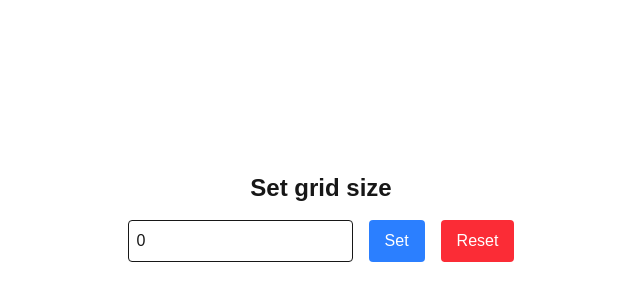
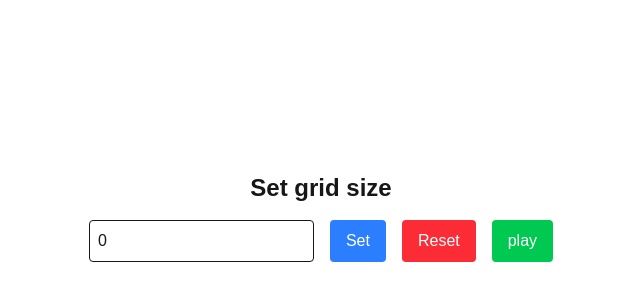
Before and after one commit to IvanTsve/lf-cardio, a Next.js app in the folder gof-cardio/: page / in a window 1280 px wide. Shown: the part 6-306 px from the top of the page, without its empty margins (319-959 px from the left). Built offline with nearby package versions, Linux system fonts and the light colour scheme.

Commit message:
Update inputs.tsx

```diff
--- a/gof-cardio/src/components/inputs.tsx
+++ b/gof-cardio/src/components/inputs.tsx
@@ -1,10 +1,14 @@
-import {InputsProps} from "../types/types";
+import {InputsProps, Play} from "../types/types";
 import { useState } from "react";
-
-function Inputs({setGridSize} : InputsProps) {
+type InputsComponentProps = InputsProps & Play;
+function Inputs({ setGridSize, play }: InputsComponentProps) {
     const [value, setValue] = useState(0);
     function handleSetSize() {
         setGridSize(value);
+    }
+
+    function handlePlay() {
+        play();
     }
 
     return (
@@ -14,6 +18,7 @@ function Inputs({setGridSize} : InputsProps) {
                 <input type="number" placeholder="Grid Size" className="border p-2 rounded"  value={value} onChange={(e) => setValue(Number(e.target.value))} />
                 <button className="cursor-pointer bg-blue-500 text-white px-4 py-2 rounded" onClick={handleSetSize}>Set</button>
                 <button className="cursor-pointer bg-red-500 text-white px-4 py-2 rounded" onClick={() => setValue(0)}>Reset</button>
+                <button className="cursor-pointer bg-green-500 text-white px-4 py-2 rounded" onClick={() => handlePlay()}>play</button>
             </div>
         </div>
     )
```
